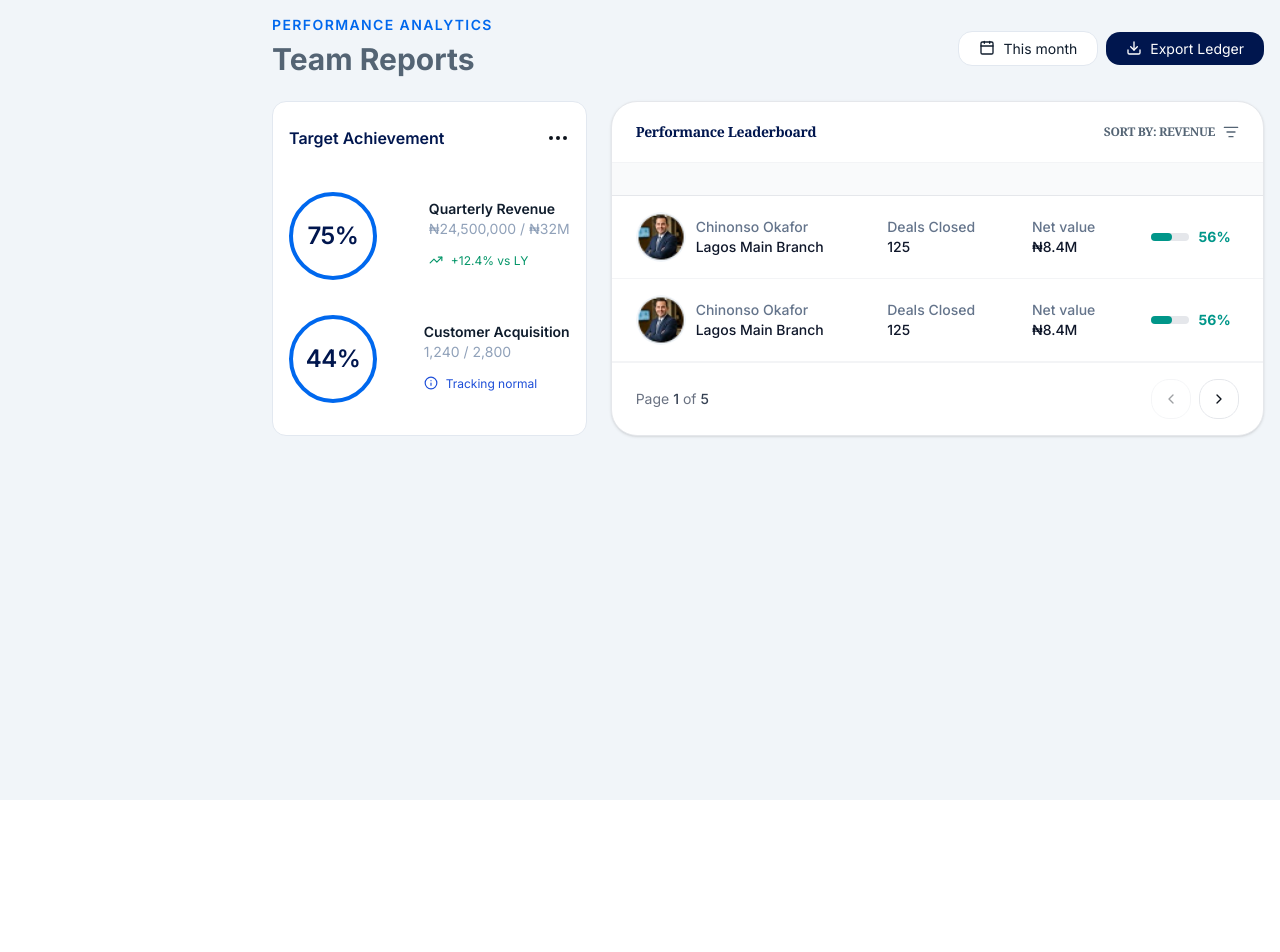
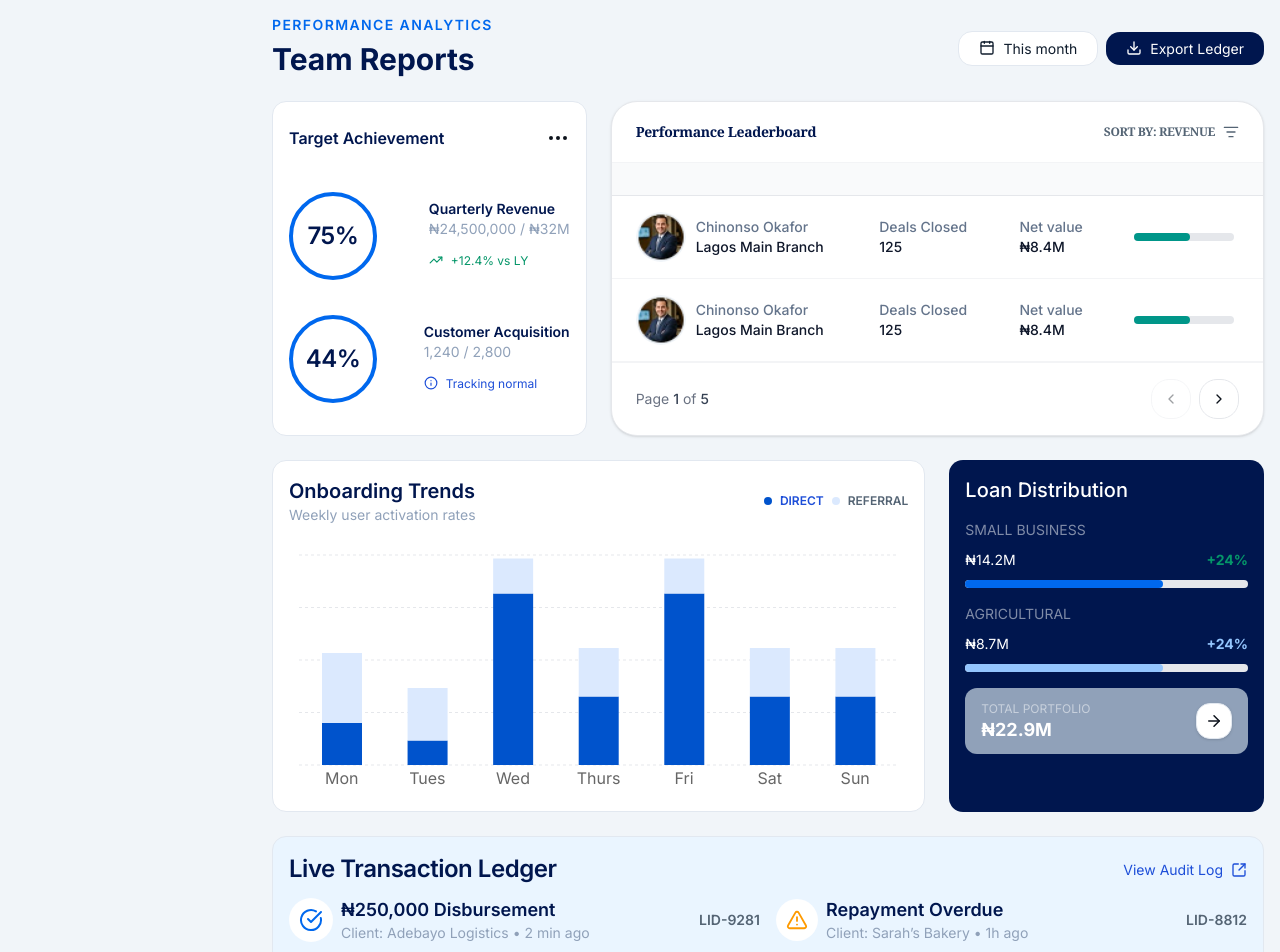
Before and after one commit to Banicoop/coocredit-business, a Next.js app: page /super-agent/reports in a window 1280 px wide. Shown: the top 952 px of the page. Before the commit the page ends 800 px from the top, so only its background shows below. Built offline with nearby package versions, Linux system fonts and the light colour scheme; a web font is replaced by a local one.

Commit message:
implement live ledger section of super agent reports

```diff
--- /dev/null
+++ b/src/app/(dashboard)/super-agent/(main)/reports/_sections/LoanDistribution.tsx
@@ -0,0 +1,44 @@
+import Typography from '@/components/primitives/Typography';
+import { ColItem } from '@/components/ui/PageHeader';
+import { ProgressBar } from '@/components/ui/ProgessBar';
+import { Flex, FlexCol } from '@/components/ui/ui-layout';
+import { ArrowRight } from 'lucide-react';
+import React from 'react'
+
+const LoanDistribution = () => {
+  return (
+    <FlexCol className='gap-4 bg-primary2 rounded-lg p-4'>
+        <Typography variant='h4' color='light'>Loan Distribution</Typography>
+        <FlexCol className='gap-2.5'>
+            <Typography className='text-card/50'>SMALL BUSINESS</Typography>
+            <Flex className='justify-between'>
+                <Typography color='light'>₦14.2M</Typography>
+                <Typography weight='bold' color='success'>+24%</Typography>
+            </Flex>
+            <ProgressBar value={70} className='bg-primary'/>
+        </FlexCol>
+        <FlexCol className='gap-2.5'>
+            <Typography className='text-card/50'>AGRICULTURAL</Typography>
+            <Flex className='justify-between'>
+                <Typography color='light'>₦8.7M</Typography>
+                <Typography weight='bold' className='text-[#93C5FD]'>+24%</Typography>
+            </Flex>
+            <ProgressBar value={70} className='bg-[#93C5FD]'/>
+        </FlexCol>
+
+        <Flex className='bg-ring py-3 px-4 rounded-md justify-between'>
+            <ColItem
+                item1='TOTAL PORTFOLIO'
+                item2='₦22.9M'
+                className1='text-card/50 text-[12px]'
+                className2='text-card text-[18px] font-bold'
+            />
+            <Flex className='p-2 bg-white border shadow-sm rounded-lg'>
+                <ArrowRight size={18}/>
+            </Flex>
+        </Flex>
+    </FlexCol>
+  )
+}
+
+export default LoanDistribution;
--- /dev/null
+++ b/src/app/(dashboard)/super-agent/(main)/reports/_sections/OnBoardingChart.tsx
@@ -0,0 +1,93 @@
+import { CustomBarChart } from '@/components/charts/CustomBarChart';
+import Typography from '@/components/primitives/Typography';
+import { ColItem } from '@/components/ui/PageHeader';
+import { Flex } from '@/components/ui/ui-layout';
+import { cn } from '@/lib/utils';
+import React from 'react'
+
+
+const BarTitle = () => (
+    <Flex className='justify-between w-full'>
+        <ColItem
+            item1='Onboarding Trends'
+            item2='Weekly user activation rates'
+            className1='text-primary2 font-semibold text-[20px]'
+            className2='text-ring'
+        />
+        <Flex className='gap-2'>
+            <Typography variant='small' color='active' weight='semibold' startIcon={<div className='w-2 h-2 rounded-full bg-[#0053CC]'/>}>DIRECT</Typography>
+            <Typography variant='small' weight='semibold' color='primary' startIcon={<div className='w-2 h-2 rounded-full bg-[#DBE9FE]'/>}>REFERRAL</Typography>
+        </Flex>
+    </Flex>
+)
+
+const data = [
+  {
+    name: 'Mon',
+    referral: 4000,
+    direct: 2400,
+  },
+  {
+    name: 'Tues',
+    referral: 3000,
+    direct: 1398,
+  },
+  {
+    name: 'Wed',
+    referral: 2000,
+    direct: 9800,
+  },
+  {
+    name: 'Thurs',
+    referral: 2780,
+    direct: 3908,
+  },
+  {
+    name: 'Fri',
+    referral: 2000,
+    direct: 9800,
+  },
+  {
+    name: 'Sat',
+    referral: 2780,
+    direct: 3908,
+  },
+  {
+    name: 'Sun',
+    referral: 2780,
+    direct: 3908,
+  },
+]
+
+const OnBoardingChart = ({className}: {className: string}) => {
+  return (
+    <CustomBarChart
+        className={cn(className)}
+        xDataKey="name"
+        data={data}
+        height={250}
+        showLegend={false}
+        showYAxis={false}
+        title={<BarTitle/>}
+        barSize={40}
+            bars={[
+            {
+                dataKey: 'direct',
+                label: 'Direct',
+                color: '#0053CC',
+                stackId: 'name',
+                radius: [0, 0 , 0, 0],
+            },
+            {
+                dataKey: 'referral',
+                label: 'Referral',
+                color: '#DBE9FE',
+                stackId: 'name',
+                radius: [0, 0 , 0, 0],
+            },
+            ]}
+    />
+  )
+}
+
+export default OnBoardingChart;
--- a/src/app/(dashboard)/super-agent/(main)/reports/_sections/Performance.tsx
+++ b/src/app/(dashboard)/super-agent/(main)/reports/_sections/Performance.tsx
@@ -12,9 +12,9 @@ import { ContentTitle } from '@/components/ui/PageHeader';
 import { ProgressBar } from '@/components/ui/ProgessBar';
 
 const data = Array.from({length: 10}, (() => ({
-    userDetails: {
-        userName: '',
-        location: ''
+    user: {
+        userName: 'Chinonso Okafor',
+        location: 'Lagos Main Branch'
     },
     deal: 125,
     value: '8.4M',
@@ -37,7 +37,9 @@ const Performance = ({className}: {className:string}) => {
             render: (userDetails: any) => (
                 <Flex className='gap-2.5'>
                     <Image src={user} alt='AGENT' width={50} height={50} className='rounded-full' />
-                    <ContentTitle title='Chinonso Okafor' desc='Lagos Main Branch'/>
+                    <ContentTitle
+                        title={userDetails.userName}
+                        desc={userDetails.location}/>
                 </Flex>
             )
         },
@@ -59,9 +61,9 @@ const Performance = ({className}: {className:string}) => {
             key: 'percent',
             title: '',
             render: (deal: number) => (
-                <Flex className='gap-2.5 w-20'>
+                <Flex className='gap-2.5 w-25'>
                     <ProgressBar value={deal} className='bg-chart-2'/>
-                    <Typography weight='bold' className='text-chart-2'>{deal}%</Typography>
+                    {/* <Typography weight='bold' className='text-chart-2'>{deal}%</Typography> */}
                 </Flex>
             )
         },
--- a/src/app/(dashboard)/super-agent/(main)/reports/_sections/reportCards.tsx
+++ b/src/app/(dashboard)/super-agent/(main)/reports/_sections/reportCards.tsx
@@ -1,14 +1,30 @@
 import { ColItem } from '@/components/ui/PageHeader';
 import { Flex, FlexCol, Grid } from '@/components/ui/ui-layout';
-import { TrendingUp } from 'lucide-react';
+import { AlertTriangle, SquareArrowOutUpRight, TrendingUp } from 'lucide-react';
 import Typography from '@/components/primitives/Typography';
 import { ReactNode } from 'react';
+import { cn } from '@/lib/utils';
 
 interface TargetCardProps {
     percent: number;
     label: string;
     val: string;
     desc: ReactNode
+}
+
+interface Card {
+    info: string;
+    desc: string;
+    id: string;
+    icon: ReactNode
+    timestamp: string;
+}
+
+interface LiveLedgerProps {
+    title: string;
+    activity: ReactNode;
+    className: string
+    items: Card[];
 }
 
 export const TargetCard = ({percent, label, val, desc}: TargetCardProps) => {
@@ -29,3 +45,35 @@ export const TargetCard = ({percent, label, val, desc}: TargetCardProps) => {
             </FlexCol>
         </Grid>
 )}
+
+
+export const LiveLedger = ({title, activity, items, className}: LiveLedgerProps) => {
+    return(
+        <Grid className={cn('gap-3 p-4 rounded-lg bg-[#EAF5FF] border', className)}>
+            <Grid className='grid-cols-[1fr_auto] items-center justify-between'>
+                <Typography variant='h3' color='primary2'>{title}</Typography>
+                <div>{activity}</div>
+            </Grid>
+
+            <Grid className='md:grid-cols-2 gap-4'>
+                {items.map((item) => (
+                    <Grid className='grid-cols-[1fr_auto] items-center justify-between'>
+                        <Flex className='gap-2'>
+                            <Flex className='p-2.5 rounded-full bg-card'>
+                                {item.icon}
+                            </Flex>
+                            <ColItem
+                                item1={item.info}
+                                item2={`${item.desc} • ${item.timestamp}`}
+                                className1='text-primary2 font-semibold text-[18px]'
+                                className2='text-ring'
+                            />
+                        </Flex>
+                        <Typography weight='semibold' color='primary'>{item.id}</Typography>
+                    </Grid>
+                ))
+                }
+            </Grid>
+        </Grid>
+    )
+}
--- a/src/app/(dashboard)/super-agent/(main)/reports/page.tsx
+++ b/src/app/(dashboard)/super-agent/(main)/reports/page.tsx
@@ -1,9 +1,11 @@
-import { ColItem, PageHeader } from '@/components/ui/PageHeader';
-import { Flex, FlexCol, Grid, GridItem } from '@/components/ui/ui-layout';
-import { Calendar, Download, Ellipsis, Info, TrendingUp } from 'lucide-react';
+import { PageHeader } from '@/components/ui/PageHeader';
+import { Grid, GridItem } from '@/components/ui/ui-layout';
+import { AlertTriangle, Calendar, CheckCircleIcon, Download, Ellipsis, Info, SquareArrowOutUpRight, TrendingUp, UserPlusIcon } from 'lucide-react';
 import Typography from '@/components/primitives/Typography';
-import { TargetCard } from './_sections/reportCards';
+import { LiveLedger, TargetCard } from './_sections/reportCards';
 import Performance from './_sections/Performance';
+import OnBoardingChart from './_sections/OnBoardingChart';
+import LoanDistribution from './_sections/LoanDistribution';
 
 
 const ReportsPage = () => {
@@ -48,6 +50,22 @@ const ReportsPage = () => {
             percent={44}/>
         </GridItem>
         <Performance className='col-span-2'/>
+
+        <OnBoardingChart className='col-span-2'/>
+
+        <LoanDistribution/>
+
+        <LiveLedger
+          title='Live Transaction Ledger'
+          activity={<Typography color='active' endIcon={<SquareArrowOutUpRight size={16}/>}>View Audit Log</Typography>}
+          items={[
+            {info: '₦250,000 Disbursement', desc: 'Client: Adebayo Logistics', id: 'LID-9281', icon: <CheckCircleIcon className='text-primary'/>, timestamp: '2 min ago'},
+            {info: 'Repayment Overdue', desc: 'Client: Sarah’s Bakery', id: 'LID-8812', icon: <AlertTriangle size={22} className='text-chart-5'/>, timestamp: '1h ago'},
+            {info: 'New Merchant Onboarded', desc: 'Agent: Chinonso Okafor', id: 'UID-4402', icon: <UserPlusIcon className='text-primary'/>, timestamp: '2h ago'},
+            {info: 'KYC Verification Success', desc: 'Agent: Babatunde Sulaiman', id: 'UID-5519', icon: <CheckCircleIcon className='text-primary'/>, timestamp: '3h ago'},
+          ]}
+          className='col-span-3'
+        />
       </Grid>
     </Grid>
   )
--- a/src/app/globals.css
+++ b/src/app/globals.css
@@ -64,6 +64,7 @@
   --color-hairline: var(--hairline);
   --font-display: var(--font-display);
   --font-sans: var(--font-sans);
+  --color-primary2: var(--primary2)
 }
 
 body {
```
